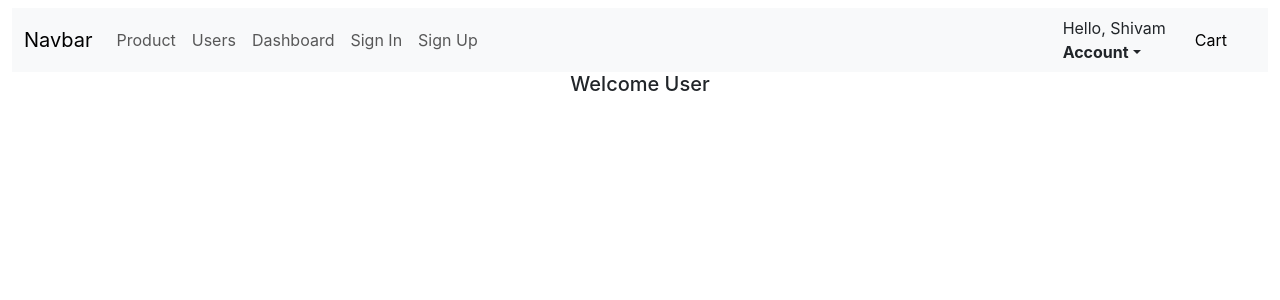
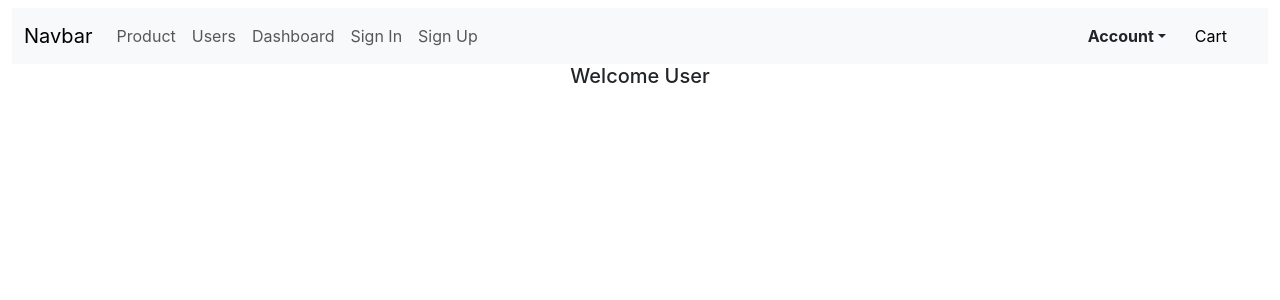
Before and after one commit to ShivamSurbhi/test4, a React (Create React App) app: page / in a window 1280 px wide. Shown: the top 300 px of the page. Built offline with nearby package versions, Linux system fonts and the light colour scheme.

Commit message:
Update in Account Dropdwon

```diff
--- a/src/Components/Menu/Menu.jsx
+++ b/src/Components/Menu/Menu.jsx
@@ -53,6 +53,7 @@ const Menu = () => {
 
   // Modal
   const [show, setShow] = useState(false);
+  const [userDetail, setUserDetail] = useState();
 
   const handleClose = () => setShow(false);
   const handleShow = () => {
@@ -64,8 +65,9 @@ const Menu = () => {
   useEffect(() => {
     // Getting Local Storage Data
     var localCart = JSON.parse(localStorage.getItem("cart"));
+    var localUser = JSON.parse(localStorage.getItem("user"));
     // Getting Local Storage Data
-
+    setUserDetail(localUser);
     setCartNo(localCart);
     updateMenu();
   }, []);
@@ -96,7 +98,14 @@ const Menu = () => {
   const logout = () => {
     localStorage.removeItem("user");
     updateMenu();
+    // renderAccName();
   };
+
+  function toTitleCase(str) {
+    return str.replace(/\w\S*/g, (txt) => {
+      return txt.charAt(0).toUpperCase() + txt.substr(1).toLowerCase();
+    });
+  }
 
   const renderElement = menuLising.map((v, i) => {
     return (
@@ -111,6 +120,21 @@ const Menu = () => {
       </Fragment>
     );
   });
+
+  const renderAccName = () => {
+    return (
+      <Fragment>
+        1
+        {userDetail && (
+          <Fragment>
+            Welcome
+            {userDetail?.name ? ", " + toTitleCase(userDetail?.name) : ""}
+            <br></br>
+          </Fragment>
+        )}
+      </Fragment>
+    );
+  };
 
   return (
     <Fragment>
@@ -147,16 +171,29 @@ const Menu = () => {
                   data-bs-toggle="dropdown"
                   aria-expanded="false"
                 >
-                  Hello, Shivam<br></br>
+                  {/* {renderAccName} */}
+
+                  {userDetail && (
+                    <Fragment>
+                      Welcome
+                      {userDetail?.name
+                        ? ", " + toTitleCase(userDetail?.name)
+                        : ""}
+                      <br></br>
+                    </Fragment>
+                  )}
                   <b>Account</b>
                 </a>
 
                 <ul className="dropdown-menu">
+                  {userDetail && (
+                    <Fragment>
                       <li>
                         <a className="dropdown-item" href="javascript:void(0)">
                           Profile
                         </a>
                       </li>
+
                       <li onClick={handleShow}>
                         <a className="dropdown-item" href="javascript:void(0)">
                           Change Password
@@ -171,6 +208,20 @@ const Menu = () => {
                           Logout
                         </a>
                       </li>
+                    </Fragment>
+                  )}
+
+                  {!userDetail && (
+                    <li>
+                      <a
+                        className="dropdown-item"
+                        href="javascript:void(0)"
+                        onClick={logout}
+                      >
+                        SignUp/SignIn
+                      </a>
+                    </li>
+                  )}
                 </ul>
               </div>
 
```
Lines whose indentation alone changed are shown as unchanged.
